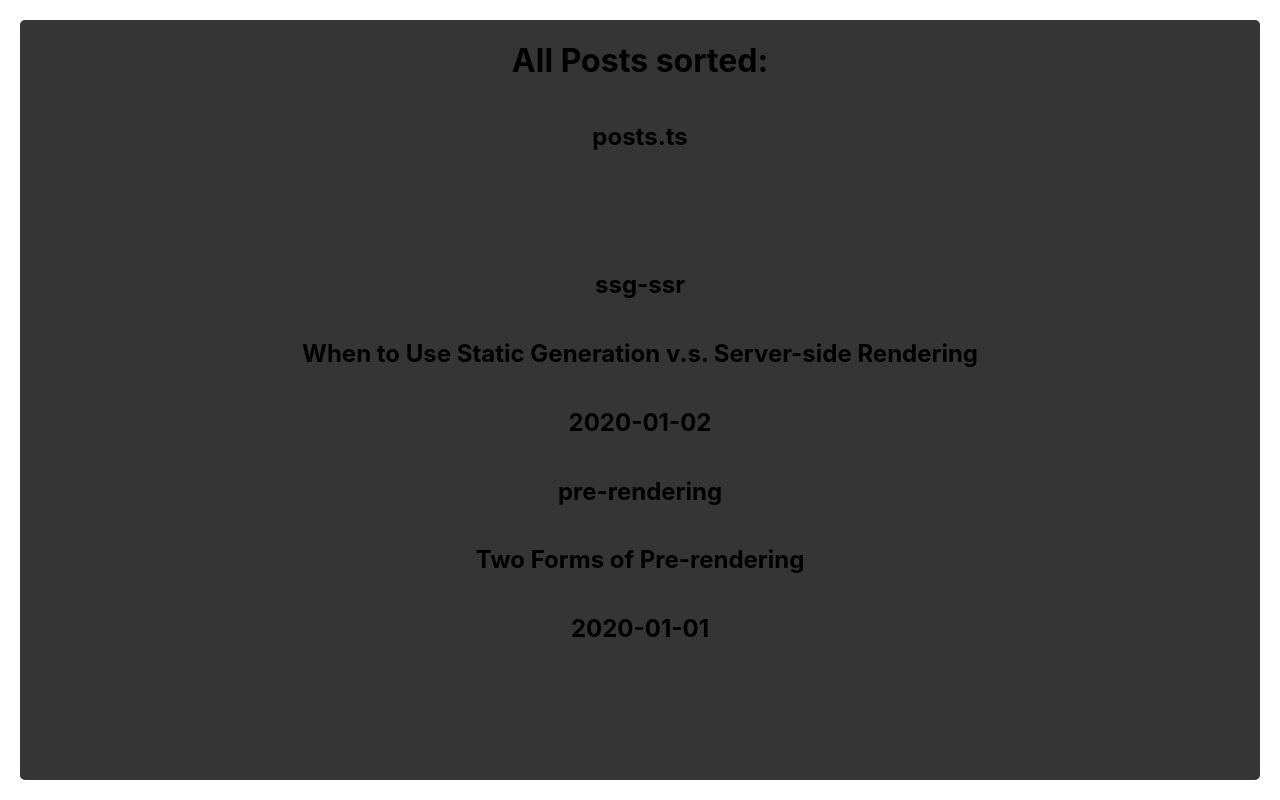
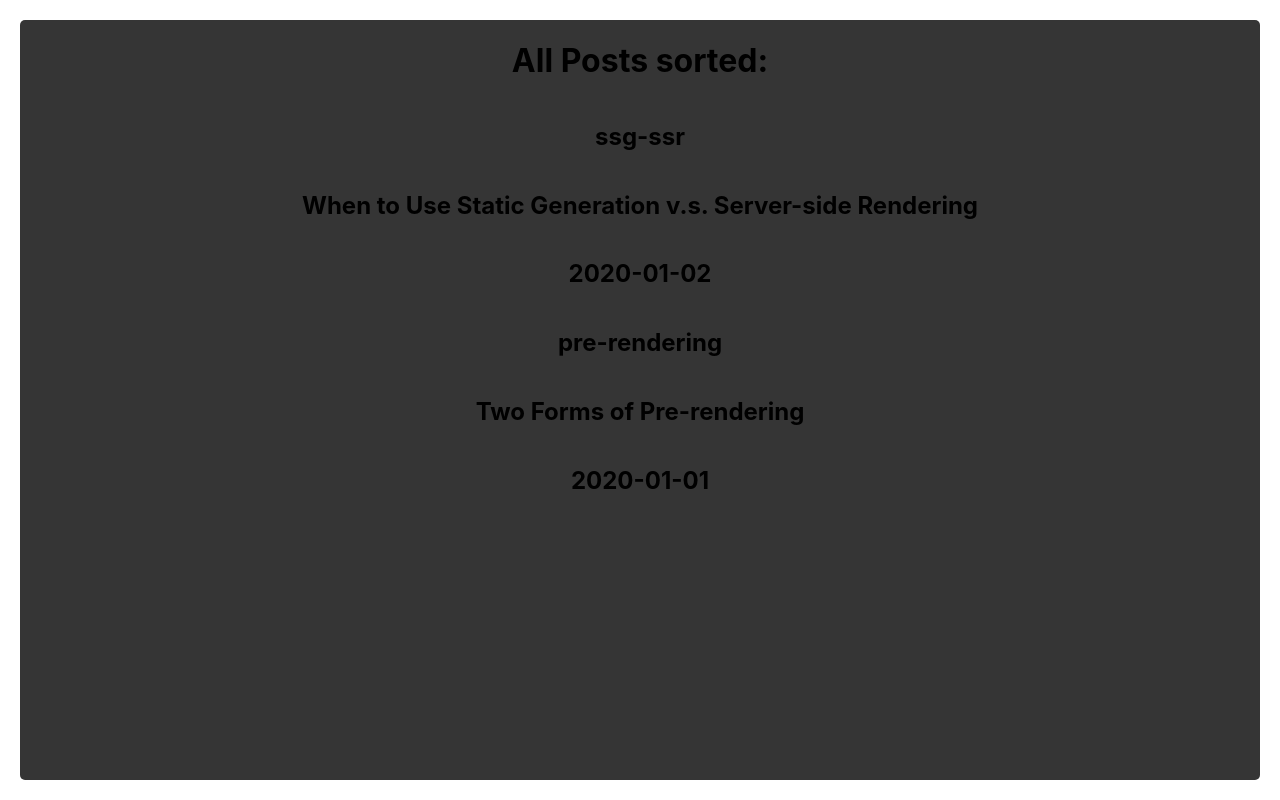
Before and after one commit to Guilospanck/learning-nextjs, a Next.js app: page /posts in a window 1280 px wide. Built offline with nearby package versions, Linux system fonts and the light colour scheme.

Commit message:
Change from [id] to [test] to show different ways of dynamic paths

```diff
--- a/lib/posts/posts.ts
+++ b/lib/posts/posts.ts
@@ -13,7 +13,7 @@ export interface IGetPostsData {
   sort: () => PostsData[],
   getAllPostIds: () => {
     params: {
-      id: string;
+      test: string;
     };
   }[],
   getBydId: (id: string) => {
@@ -22,7 +22,7 @@ export interface IGetPostsData {
 }
 
 const GetPostsData = (): IGetPostsData => {
-  const postsDirectory = path.join(process.cwd(), 'lib/posts')
+  const postsDirectory = path.join(process.cwd(), 'lib/posts/files')
   const fileNames = fs.readdirSync(postsDirectory)
 
   const getBydId = (id: string) => {
@@ -87,7 +87,7 @@ const GetPostsData = (): IGetPostsData => {
     return fileNames.map((fileName) => {
       return {
         params: {
-          id: fileName.replace(/\.md$/, ''),
+          test: fileName.replace(/\.md$/, ''),
         },
       }
     })
```
Also changed, not shown: pages/posts/[test].tsx (renamed from pages/posts/[id].tsx, +6 -3 lines), lib/posts/files/pre-rendering.md (renamed from lib/posts/pre-rendering.md), lib/posts/files/ssg-ssr.md (renamed from lib/posts/ssg-ssr.md).
